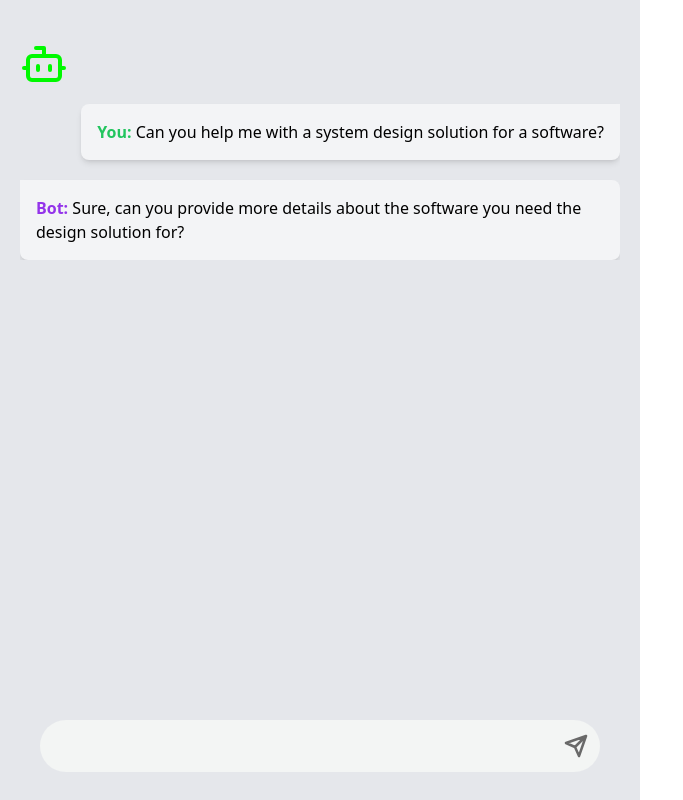
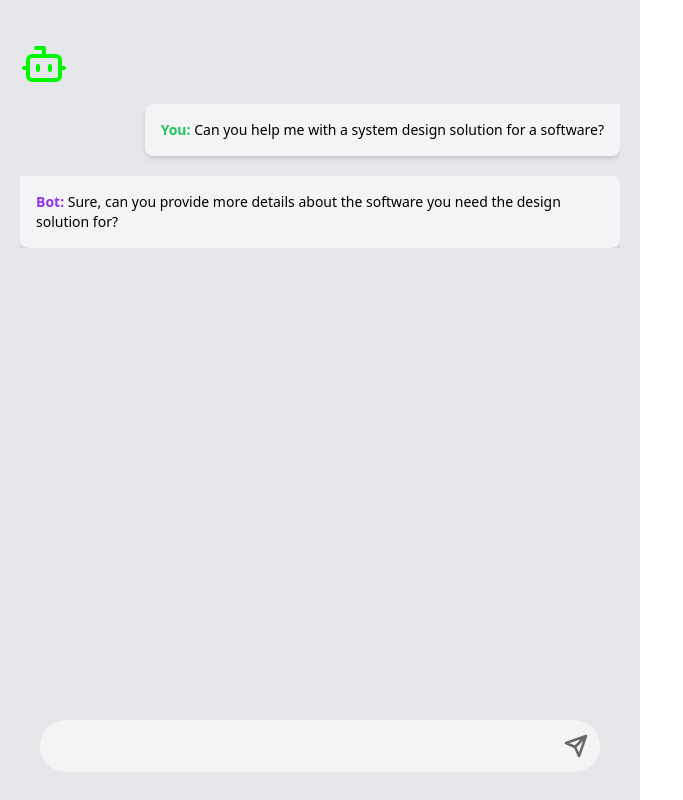
Before and after one commit to geekleteam/Hackathon_1_FAB_team_3, a React (Create React App) app in the folder frontend-web/: page /chat-interface in a window 1280 px wide. Both pictures are taken after a click on the button 576 px from the left and 746 px from the top of the page. Shown: the whole page, without its empty margins (0-683 px from the left). Built offline with nearby package versions, Linux system fonts and the light colour scheme.

Commit message:
reduce text size chatbot

```diff
--- a/frontend-web/src/components/chatInterface.tsx
+++ b/frontend-web/src/components/chatInterface.tsx
@@ -116,11 +116,11 @@ const ChatInterface: React.FC = () => {
             <section className="flex flex-col space-y-4">
               {prompts.map((prompt) => (
                 <div key={prompt.id} className="flex flex-col space-y-5">
-                  <div className="bg-gray-100 p-4 rounded-lg rounded-tr-none shadow-md self-end text-right w-max max-w-full break-words ml-auto">
+                  <div className="bg-gray-100 p-4 text-sm rounded-lg rounded-tr-none shadow-md self-end text-right w-max max-w-full break-words ml-auto">
                     <strong className="text-green-500">You:</strong> {prompt.text}
                   </div>
                   {prompt.response && (
-                    <div className="bg-gray-100 p-4 rounded-lg rounded-tl-none shadow-md self-start text-left w-max max-w-full break-words mr-auto">
+                    <div className="bg-gray-100 p-4 text-sm rounded-lg rounded-tl-none shadow-md self-start text-left w-max max-w-full break-words mr-auto">
                       <strong className="text-purple-600">Bot:</strong> {prompt.response}
                     </div>
                   )}
```
